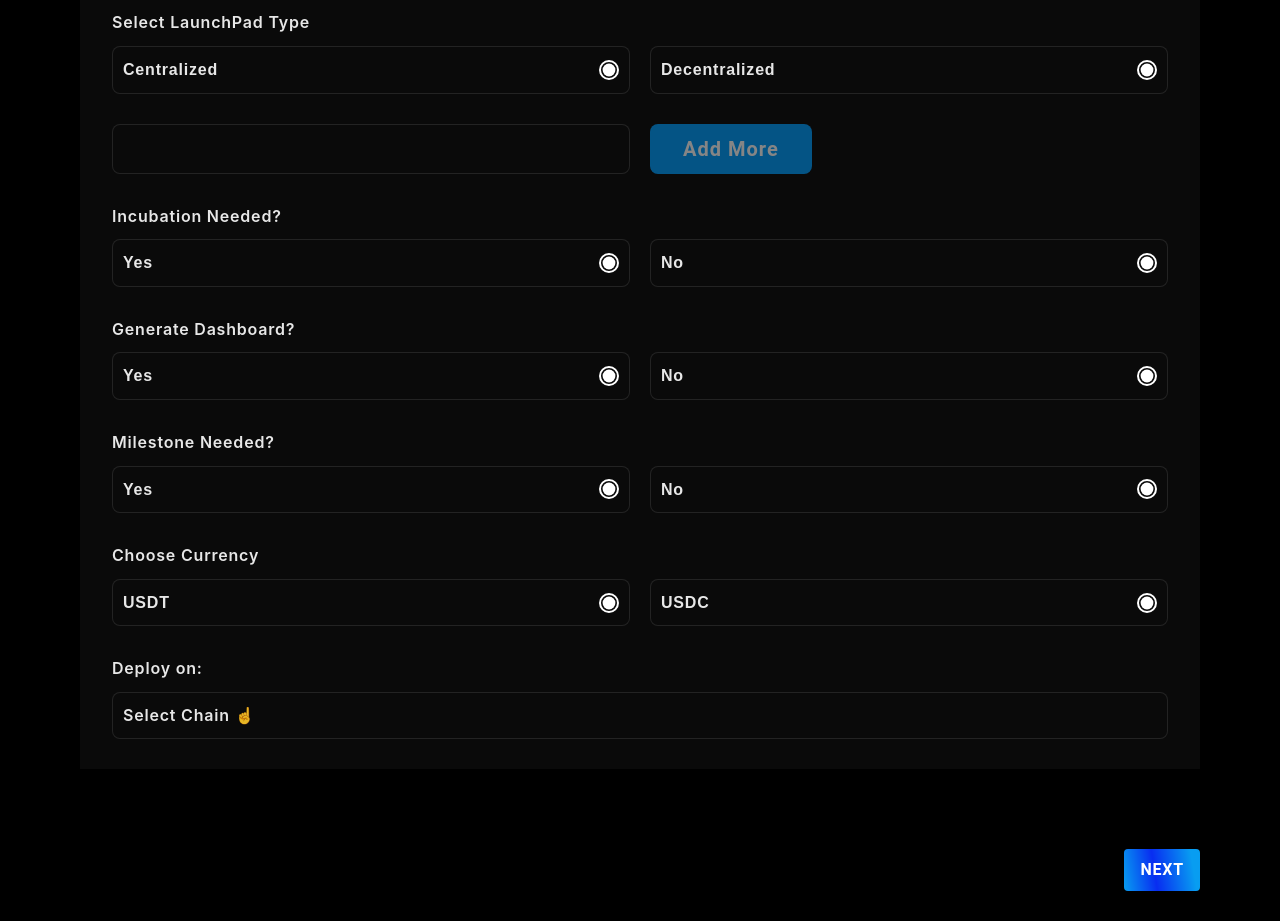
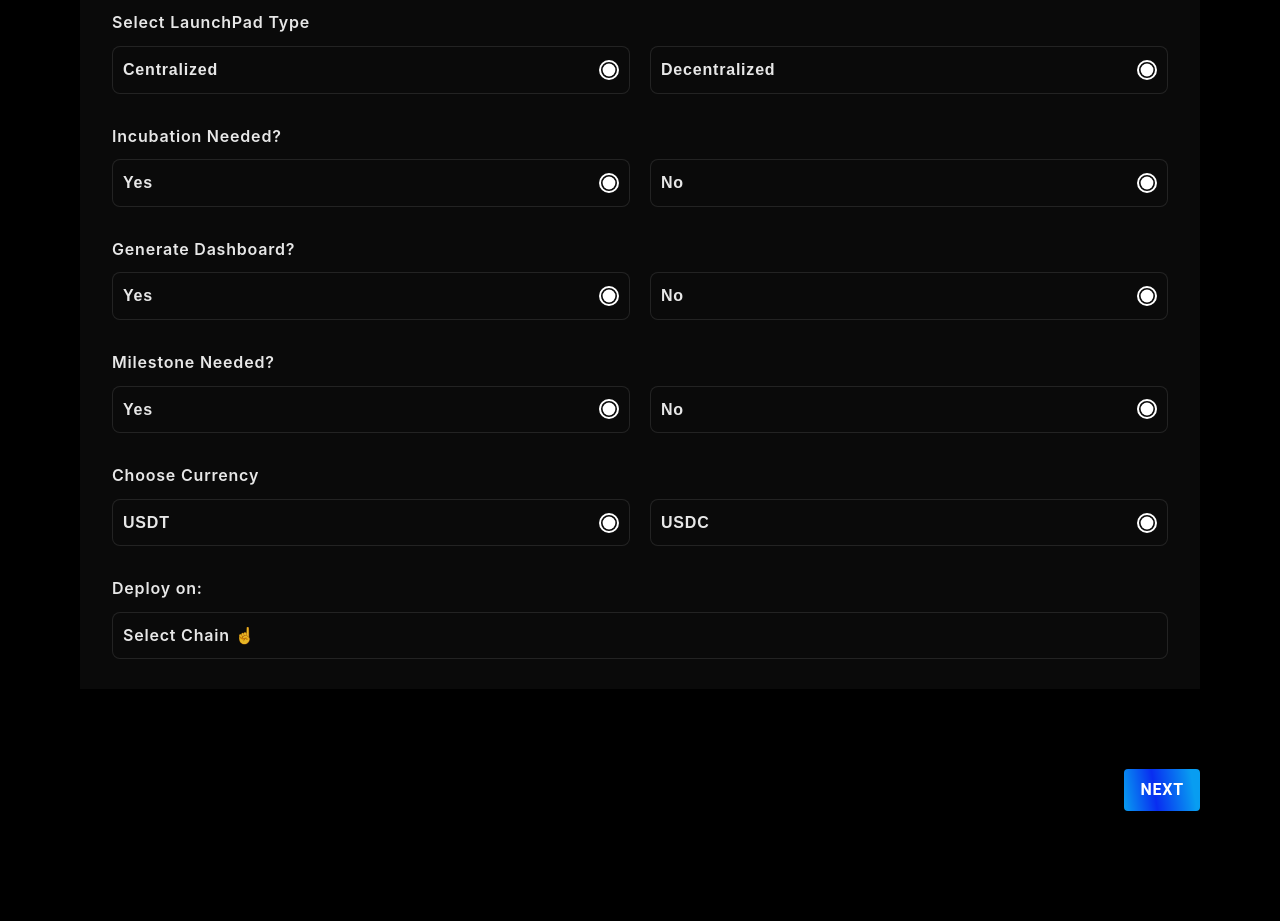
Before and after one commit to CodeXChainOfficial/CodeX-Chain, a React (Vite) app: page /launchpad in a window 1280 px wide. Shown: the part 1120-2041 px from the top of the page. After the commit the page ends 1971 px from the top, so only its background shows below. Built offline with nearby package versions, Linux system fonts and the light colour scheme.

Commit message:
Completed WalletList.

```diff
--- a/src/pages/launchpad/pages/create/components/WalletList/index.tsx
+++ b/src/pages/launchpad/pages/create/components/WalletList/index.tsx
@@ -1,14 +1,20 @@
-import { useState } from "react";
+import { useEffect, useState } from "react";
 import styled from "@emotion/styled";
 import Button from "@mui/material/Button";
-import { useController } from "react-hook-form";
+import { useController, useWatch } from "react-hook-form";
 import { InputProps } from "../../types/form";
 import { LaunchPadFormData } from "../..";
 import { FormInputStyle } from "../../styles/form";
 import { media } from "@/shared/styles/media";
 
-const WalletList = ({ name, control }: InputProps) => {
+const WalletList = ({ control }: Pick<InputProps, "control">) => {
   const [count, setCount] = useState(1);
+
+  const launchpadType = useWatch<LaunchPadFormData, "launchPadType">({
+    name: "launchPadType",
+    control,
+    defaultValue: "",
+  });
 
   const { field } = useController<LaunchPadFormData, "wallets">({
     name: "wallets",
@@ -16,13 +22,18 @@ const WalletList = ({ name, control }: InputProps) => {
     defaultValue: [],
   });
 
-  const canAddMore = field.value.length >= count;
+  useEffect(() => {
+    if (launchpadType !== "centralized") return;
+
+    setCount(1);
+    field.onChange({ target: { value: [] } });
+  }, [launchpadType]);
+
+  const canAddMore = field.value.length >= count && launchpadType === "decentralized";
 
   const handleChange = (value: string, index: number) => {
     const wallets = [...field.value];
-
     wallets[index] = value;
-
     field.onChange({ target: { value: wallets.filter((w) => w) } });
   };
 
@@ -35,11 +46,13 @@ const WalletList = ({ name, control }: InputProps) => {
     setCount((prev) => --prev);
   };
 
+  if (launchpadType === "") return <></>;
+
   return (
     <Wrapper>
       {new Array(count).fill(0).map((item, index) => (
         <Group key={index + item}>
-          <Input onChange={(e) => handleChange(e.target.value, index)} />
+          <Input value={field.value[index] ?? ""} onChange={(e) => handleChange(e.target.value, index)} />
 
           <div className="button-group">
             <StyledButton onClick={handleClick} className={canAddMore ? "" : "disabled"}>
--- a/src/pages/launchpad/pages/create/index.tsx
+++ b/src/pages/launchpad/pages/create/index.tsx
@@ -19,12 +19,13 @@ const Schema = z.object({
   description: z.string().optional(),
   wallet: z.string().optional(),
   wallets: z.array(z.string()),
-  launchPadType: z.string().optional(),
+  // launchPadType: z.string().optional(),
+  launchPadType: z.union([z.literal("centralized"), z.literal("decentralized"), z.literal("")]),
   incubationNeeded: z.boolean().optional(),
   milestoneNeeded: z.boolean().optional(),
   blockchain: z.object({
     name: z.string(),
-    net: z.string(),
+    net: z.union([z.literal("mainnet"), z.literal("testnet"), z.literal("")]),
   }),
   generateDashboard: z.boolean().optional(),
   currency: z.string().optional(),
@@ -83,7 +84,7 @@ export default function CreateLaunchpad() {
           ]}
         />
 
-        <WalletList name="wallets" control={control} />
+        <WalletList control={control} />
 
         <RadioInput
           name="incubationNeeded"
```
